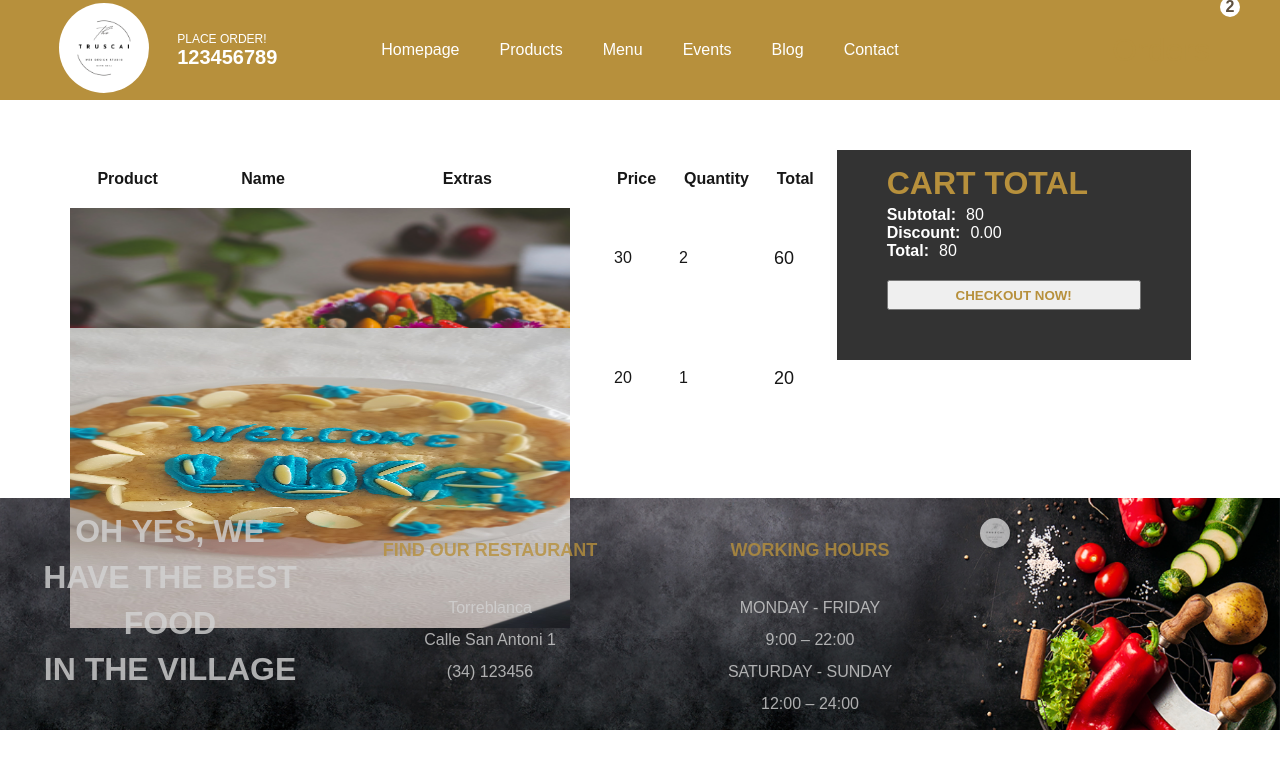
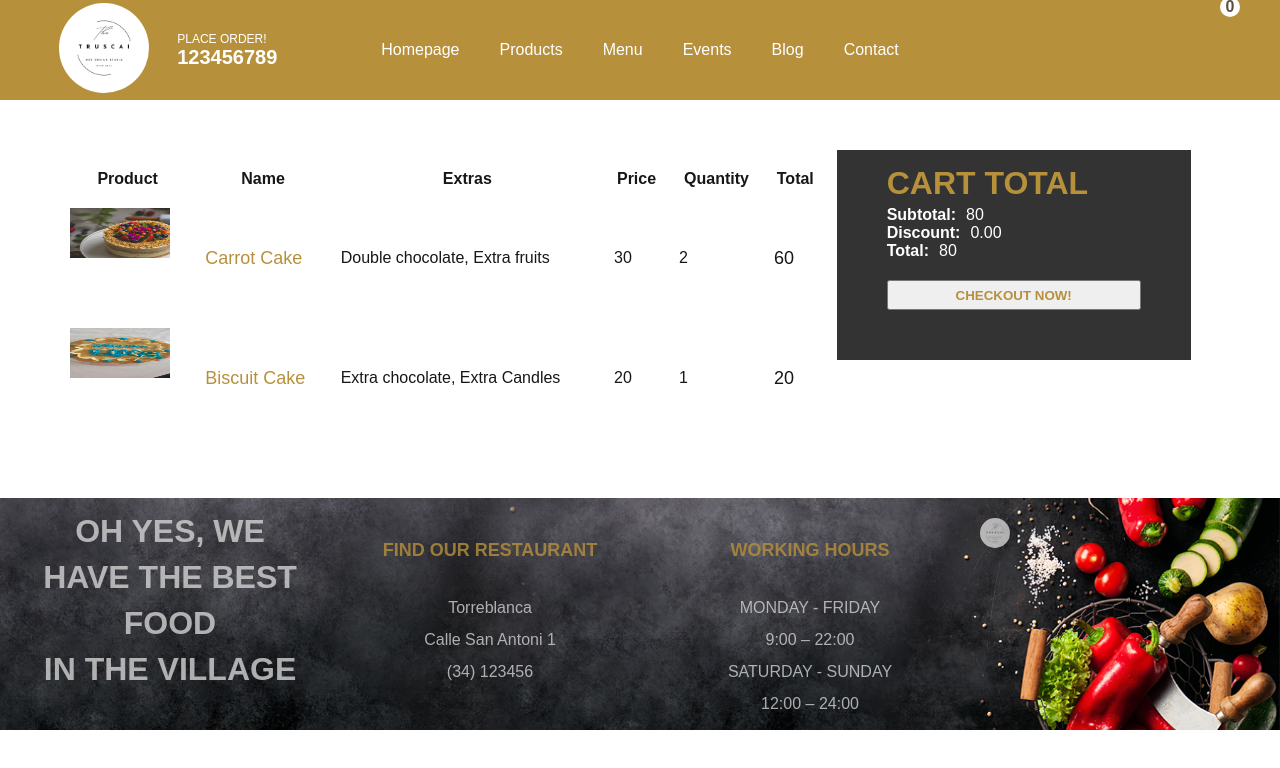
Before and after one commit to sabovoichita/restaurant-torreblanca, a Next.js app: page /cart in a window 1280 px wide. Shown: the top 768 px of the page. Built offline with nearby package versions, Linux system fonts and the light colour scheme.

Commit message:
changes to see the cart without errors

```diff
--- a/components/Layout.js
+++ b/components/Layout.js
@@ -1,5 +1,5 @@
-const { default: Footer } = require("./Footer");
-const { default: Navbar } = require("./Navbar");
+import Navbar from "./Navbar";
+import Footer from "./Footer";
 
 const Layout = ({ children }) => {
   return (
--- a/components/Navbar.jsx
+++ b/components/Navbar.jsx
@@ -1,7 +1,20 @@
 import Image from "next/image";
 import styles from "../styles/Navbar.module.css";
+// import { useSelector } from "react-redux";
+import { useSelector } from "react-redux";
+import { useEffect, useState } from "react";
 
 const Navbar = () => {
+  const [isClient, setIsClient] = useState(false);
+
+  useEffect(() => {
+    setIsClient(true);
+  }, []);
+
+  const quantity = useSelector((state) => state.cart.quantity);
+
+  if (!isClient) return null;
+  // const quantity = useSelector((state) => state.cart.quantity);
   return (
     <div className={styles.container}>
       <div className={styles.item}>
@@ -32,7 +45,8 @@ const Navbar = () => {
       <div className={styles.item}>
         <div className={styles.cart}>
           <h2 className={styles.listItem}>Orders</h2>
-          <div className={styles.counter}>2</div>
+          {/* <div className={styles.counter}>2</div> */}
+          {isClient && <div className={styles.counter}>{quantity}</div>}
         </div>
       </div>
     </div>
--- a/pages/cart.jsx
+++ b/pages/cart.jsx
@@ -20,7 +20,7 @@ const Cart = () => {
             <tr className={styles.tr}>
               <td>
                 <div className={styles.imgContainer}>
-                  <Image src="/image/menu/1.png" width={500} height={300} />
+                  <Image src="/image/menu/1.png" width={100} height={50} />
                 </div>
               </td>
               <td>
@@ -47,8 +47,8 @@ const Cart = () => {
                   <Image
                     src="/image/menu/biscuitcake.jpg"
                     alt=""
-                    width={500}
-                    height={300}
+                    width={100}
+                    height={50}
                   />
                 </div>
               </td>
--- a/pages/product/[id].jsx
+++ b/pages/product/[id].jsx
@@ -4,7 +4,7 @@ import styles from "../../styles/Product.module.css";
 import axios from "axios";
 
 const Product = ({ product }) => {
-  console.log(product);
+  // console.log(product);
 
   const [size, setSize] = useState(0);
   const [price, setPrize] = useState(product.prices[0]);
--- a/redux/store.js
+++ b/redux/store.js
@@ -1,8 +1,10 @@
 import { configureStore } from "@reduxjs/toolkit";
 import cartReducer from "./cartSlice";
 
-export default configureStore({
+const store = configureStore({
   reducer: {
     cart: cartReducer,
   },
 });
+
+export default store;
```
Also changed, not shown: pages/index.js (+9 -0 lines).
